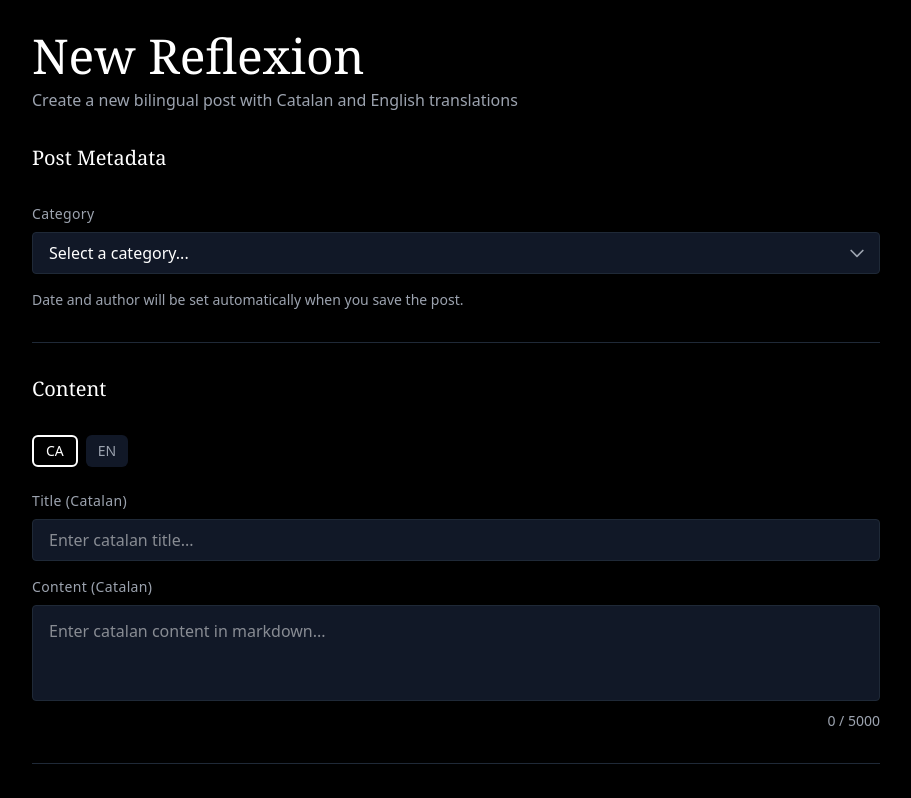
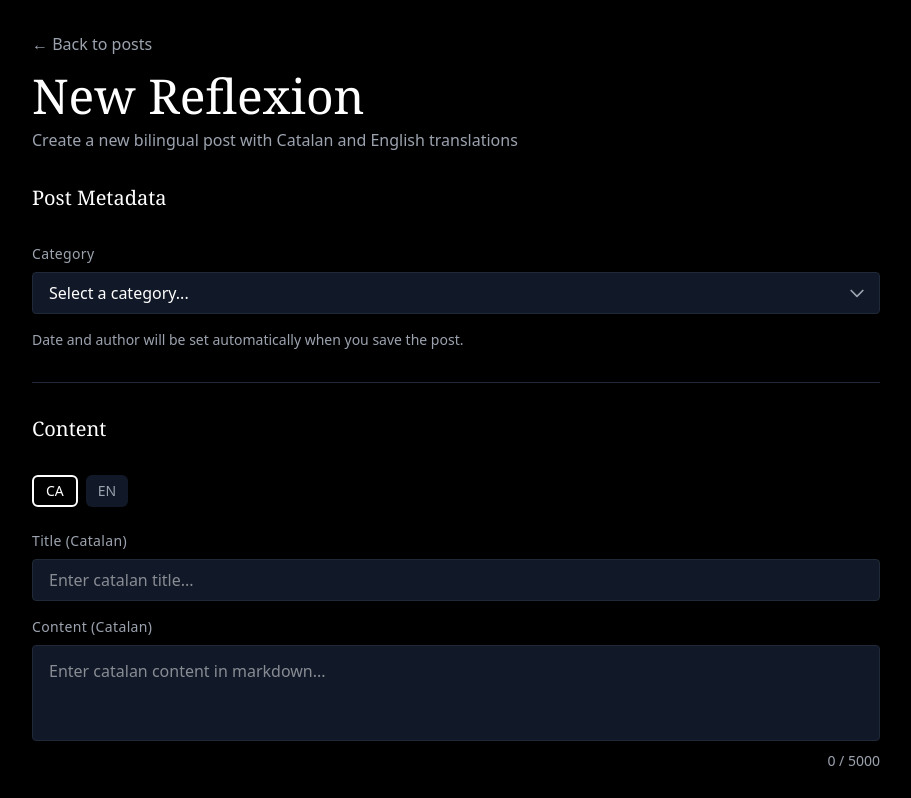
Before and after one commit to boversauros/admintonibover, a Next.js app: page /reflexions/new in a window 1280 px wide. Shown: the top 798 px of the page, without its empty margins (184-1095 px from the left). Built offline with nearby package versions, Linux system fonts and the light colour scheme.

Commit message:
refactor: update NewReflexionPage layout and enhance navigation
- Changed single quotes to double quotes for consistency in import statements.
- Added a "Back to posts" link for improved navigation.
- Adjusted the layout of the heading and description for better readability.

```diff
--- a/app/reflexions/new/page.tsx
+++ b/app/reflexions/new/page.tsx
@@ -1,22 +1,29 @@
-'use client';
+"use client";
 
-import { useRouter } from 'next/navigation';
-import { PostForm } from '@/components/forms/PostForm';
-import { Container, Heading, Text } from '@/components/ui';
+import { useRouter } from "next/navigation";
+import { PostForm } from "@/components/forms/PostForm";
+import { Container, Heading, Text, Link } from "@/components/ui";
 
 export default function NewReflexionPage() {
   const router = useRouter();
 
   const handleSuccess = () => {
-    router.push('/');
+    router.push("/");
   };
 
   return (
     <div className="min-h-screen p-8">
       <Container size="default" spacing="none">
         <div className="mb-8">
-          <Heading as="h1" size="4xl" className="mb-2">New Reflexion</Heading>
-          <Text variant="muted">Create a new bilingual post with Catalan and English translations</Text>
+          <Link href="/" variant="muted" className="mb-4 inline-block">
+            ← Back to posts
+          </Link>
+          <Heading as="h1" size="4xl" className="mb-2">
+            New Reflexion
+          </Heading>
+          <Text variant="muted">
+            Create a new bilingual post with Catalan and English translations
+          </Text>
         </div>
 
         <PostForm onSuccess={handleSuccess} />
```
